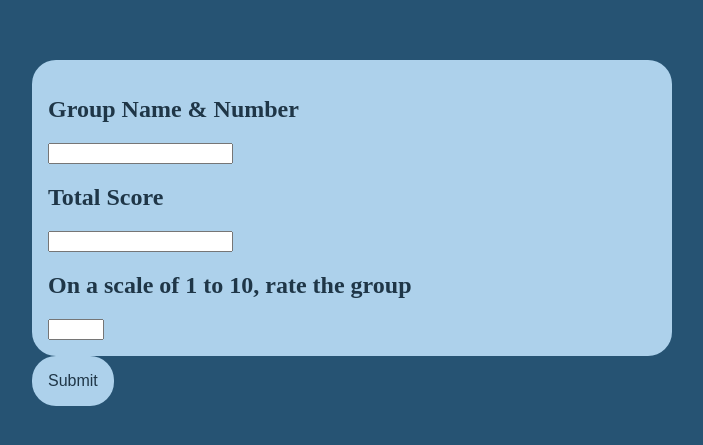
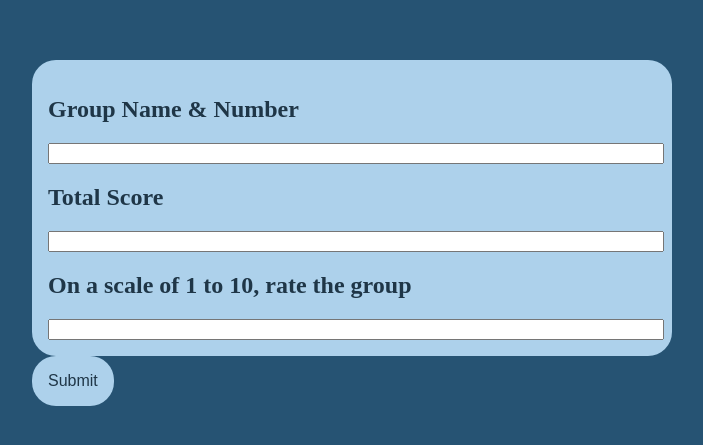
Before and after one commit to DanPeled/FTC-Scouting, a plain HTML site: page index.html in a window 1280 px wide. Shown: the part 167-612 px from the top of the page, without its empty margins (288-991 px from the left). Drawn offline with Linux system fonts and the light colour scheme.

Commit message:
more auto resizing

```diff
--- a/Assets/Styling/style.css
+++ b/Assets/Styling/style.css
@@ -41,3 +41,12 @@ form {
   border: 3px;
   padding: 10px;
 }
+input[type=text], input[type=password], input[type=email], input[type=number] {
+  margin-left: 0px;
+  margin-right: 0px;
+  width: 100%;
+}
+
+fieldset {
+  padding: 10px;
+}
```
